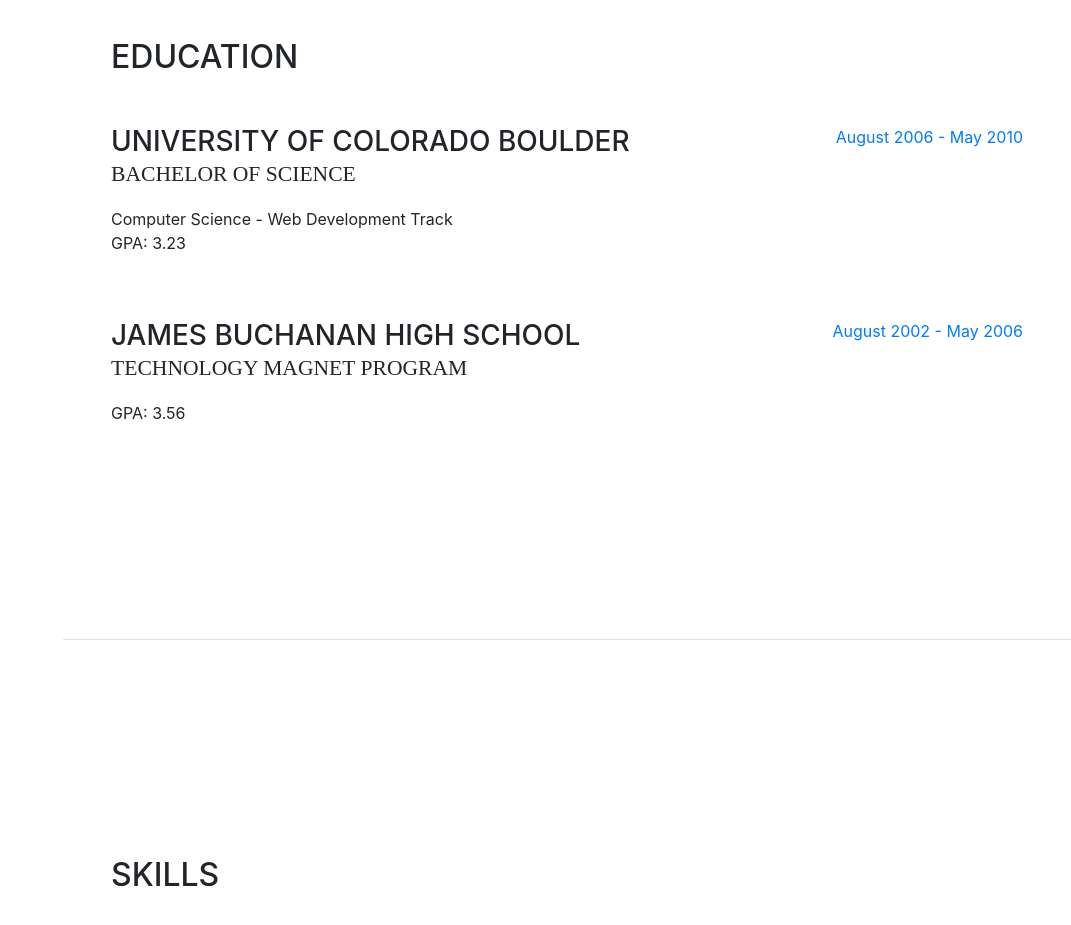
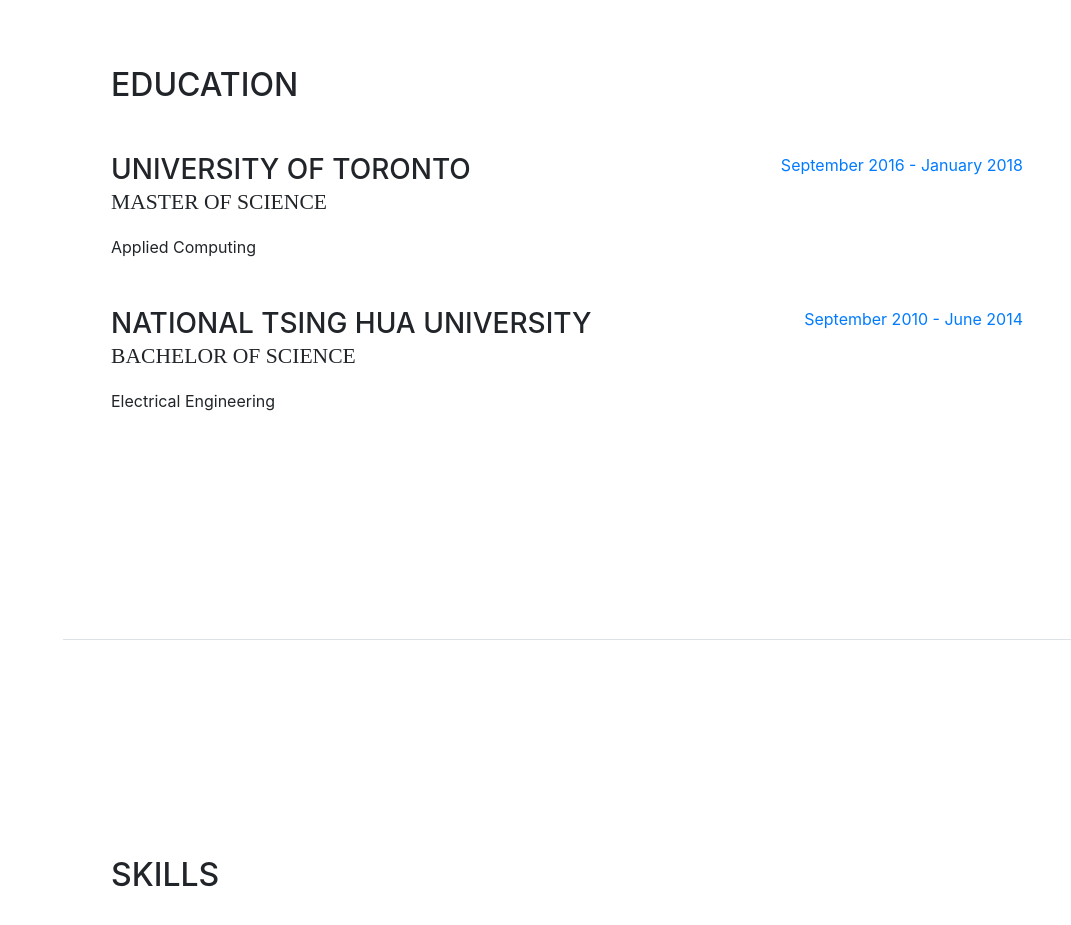
Before and after one commit to egginsect/egginsect.github.io, a website with bundled scripts: page index.html in a window 1280 px wide. Shown: the part 1760-2685 px from the top of the page, without its empty margins (209-1280 px from the left). Built offline with nearby package versions, Linux system fonts and the light colour scheme; a web font is replaced by a local one.

Commit message:
add education

```diff
--- a/index.html
+++ b/index.html
@@ -118,24 +118,23 @@
 
           <div class="resume-item d-flex flex-column flex-md-row mb-5">
             <div class="resume-content mr-auto">
-              <h3 class="mb-0">University of Colorado Boulder</h3>
-              <div class="subheading mb-3">Bachelor of Science</div>
-              <div>Computer Science - Web Development Track</div>
-              <p>GPA: 3.23</p>
+              <h3 class="mb-0">University of Toronto</h3>
+              <div class="subheading mb-3">Master of Science</div>
+              <div>Applied Computing</div>
             </div>
             <div class="resume-date text-md-right">
-              <span class="text-primary">August 2006 - May 2010</span>
+              <span class="text-primary">September 2016 - January 2018</span>
             </div>
           </div>
 
           <div class="resume-item d-flex flex-column flex-md-row">
             <div class="resume-content mr-auto">
-              <h3 class="mb-0">James Buchanan High School</h3>
-              <div class="subheading mb-3">Technology Magnet Program</div>
-              <p>GPA: 3.56</p>
+              <h3 class="mb-0">National Tsing Hua University</h3>
+              <div class="subheading mb-3">Bachelor of Science</div>
+              <div>Electrical Engineering</div>
             </div>
             <div class="resume-date text-md-right">
-              <span class="text-primary">August 2002 - May 2006</span>
+              <span class="text-primary">September 2010 - June 2014</span>
             </div>
           </div>
 
```
